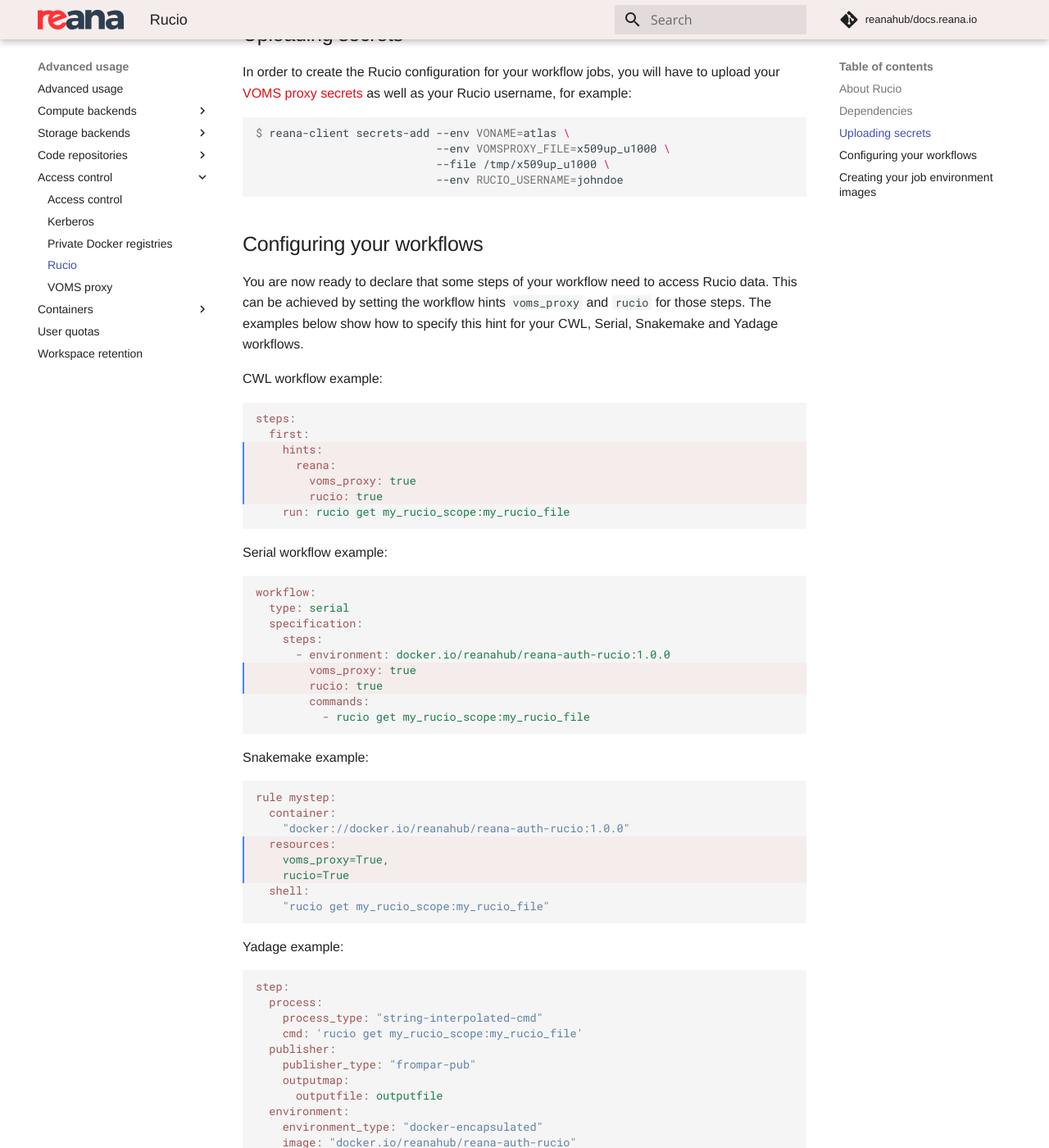
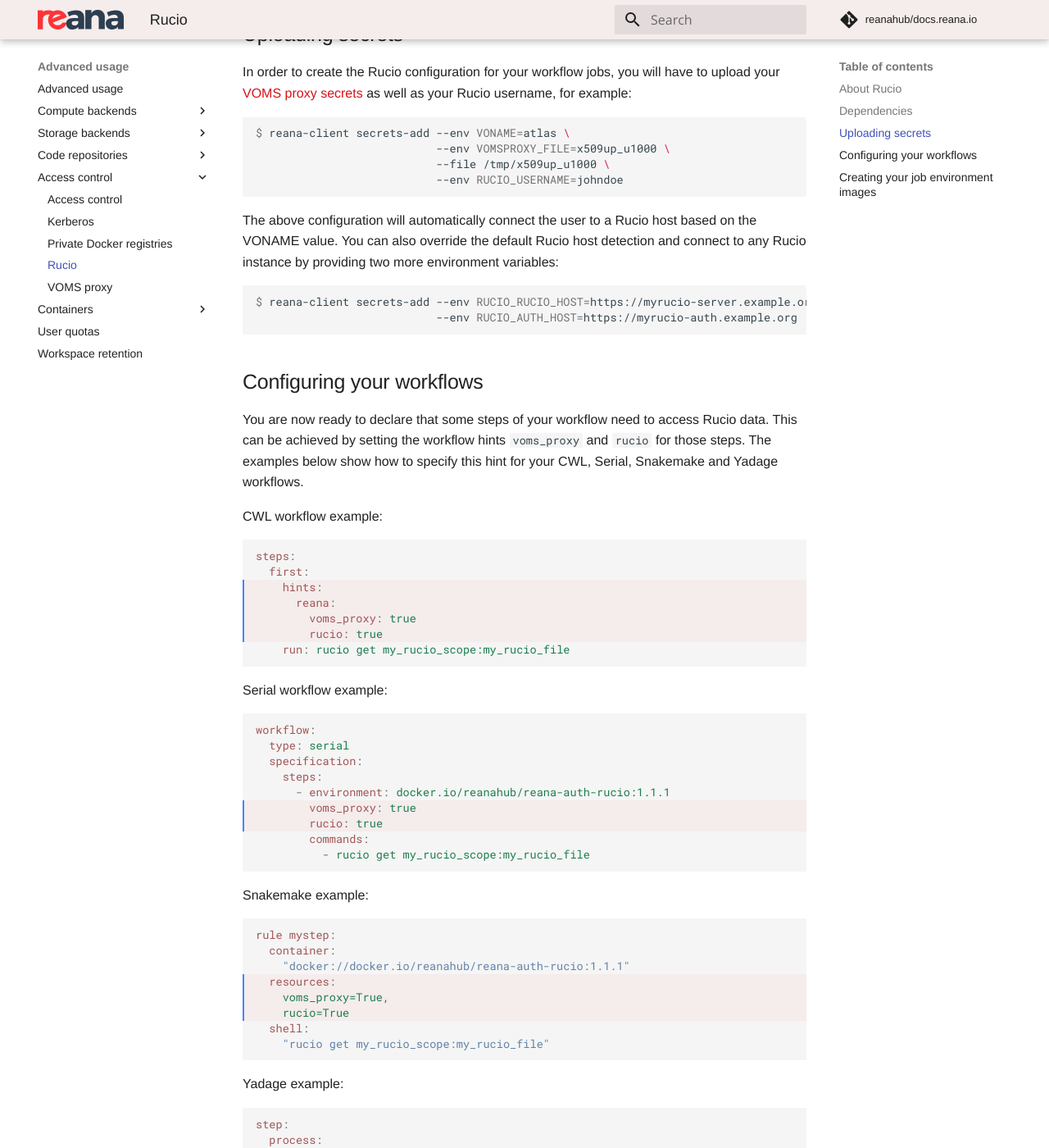
Before and after one commit to reanahub/docs.reana.io, an MkDocs documentation site: the page built from docs/advanced-usage/access-control/rucio/index.md, in a window 1280 px wide and 1400 px high, scrolled down 607 px. Shown: the whole window at 82% size. Built offline with MkDocs 1.6.1 and Material for MkDocs 9.7.7, drawn with Linux system fonts in a browser that asks for light colours; comment, search, counter and statistics services are not loaded; some of the changed text lies outside the part shown.

Commit message:
access-control: instructions to connect to custom Rucio instance
Adds instructions to connect to any custom Rucio instance allowed by
latest reana-auth-rucio 1.1.0 release.

Co-authored-by: Tibor Šimko <tibor.simko@cern.ch>

````diff
--- a/docs/advanced-usage/access-control/rucio/index.md
+++ b/docs/advanced-usage/access-control/rucio/index.md
@@ -29,6 +29,16 @@ $ reana-client secrets-add --env VONAME=atlas \
                            --env RUCIO_USERNAME=johndoe
 ```
 
+The above configuration will automatically connect the user to a Rucio host
+based on the VONAME value. You can also override the default Rucio host
+detection and connect to any Rucio instance by providing two more environment
+variables:
+
+```console
+$ reana-client secrets-add --env RUCIO_RUCIO_HOST=https://myrucio-server.example.org \
+                           --env RUCIO_AUTH_HOST=https://myrucio-auth.example.org
+```
+
 ## Configuring your workflows
 
 You are now ready to declare that some steps of your workflow need to access
@@ -55,7 +65,7 @@ workflow:
   type: serial
   specification:
     steps:
-      - environment: docker.io/reanahub/reana-auth-rucio:1.0.0
+      - environment: docker.io/reanahub/reana-auth-rucio:1.1.1
         voms_proxy: true
         rucio: true
         commands:
@@ -67,7 +77,7 @@ Snakemake example:
 ```yaml hl_lines="4 5 6"
 rule mystep:
   container:
-    "docker://docker.io/reanahub/reana-auth-rucio:1.0.0"
+    "docker://docker.io/reanahub/reana-auth-rucio:1.1.1"
   resources:
     voms_proxy=True,
     rucio=True
@@ -89,7 +99,7 @@ step:
   environment:
     environment_type: "docker-encapsulated"
     image: "docker.io/reanahub/reana-auth-rucio"
-    imagetag: "1.0.0"
+    imagetag: "1.1.1"
     resources:
       - voms_proxy: true
       - rucio: true
@@ -102,7 +112,7 @@ one-line workflow hint declarations.
 
 ## Creating your job environment images
 
-In the above examples, we have used the `reana-auth-rucio:1.0.0` as an
+In the above examples, we have used the `reana-auth-rucio:1.1.1` as an
 example of a job environment container image that can be used at runtime to
 access some Rucio-managed data files. When REANA will orchestrate the execution
 of this job, it will automatically create a sidecar container that will perform
````
